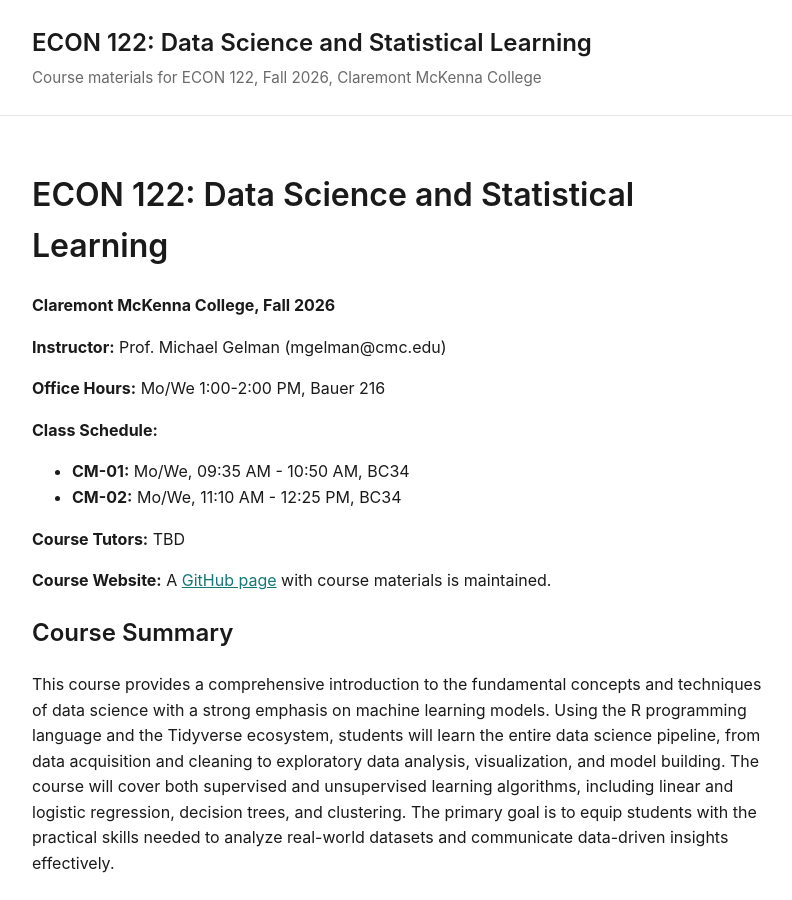
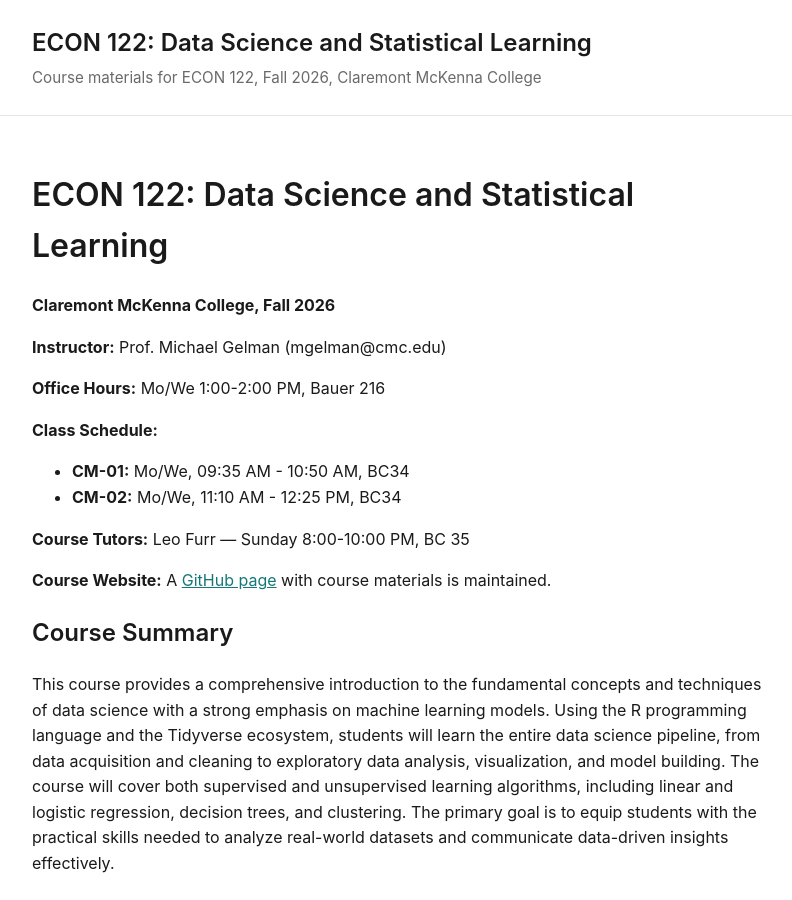
Before and after one commit to econ122-f26/home, a Jekyll site: the page built from ECON122_F2026_DataScience_StatisticalLearning.md, in a window 1280 px wide and 900 px high. Shown: the whole window, without its empty margins (242-1034 px from the left). Built offline with Jekyll 4.4.1, drawn with Linux system fonts in a browser that asks for light colours; our own code applies the rules of GitHub Pages for plain Markdown files.

Commit message:
Confirm F26 tutor session: Leo Furr, Sunday 8-10pm, BC 35

```diff
--- a/ECON122_F2026_DataScience_StatisticalLearning.md
+++ b/ECON122_F2026_DataScience_StatisticalLearning.md
@@ -16,7 +16,7 @@
 - **CM-01:** Mo/We, 09:35 AM - 10:50 AM, BC34
 - **CM-02:** Mo/We, 11:10 AM - 12:25 PM, BC34
 
-**Course Tutors:** TBD
+**Course Tutors:** Leo Furr — Sunday 8:00-10:00 PM, BC 35
 
 **Course Website:** A [GitHub page](https://econ122-f26.github.io/home/) with course materials is maintained.
 
```
